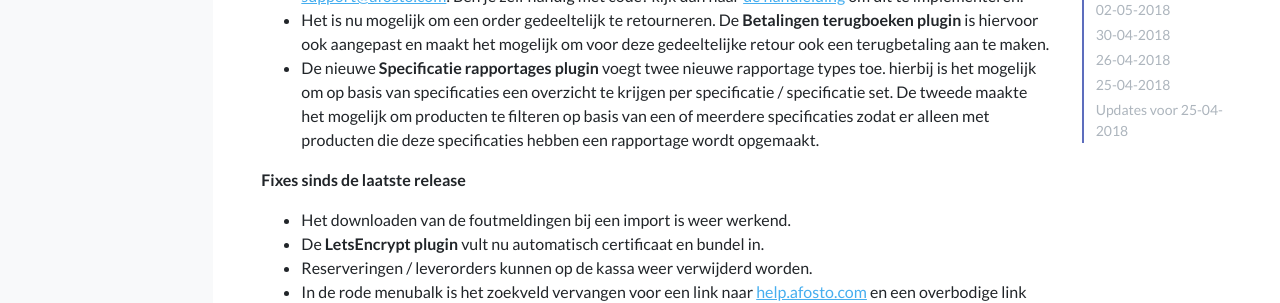
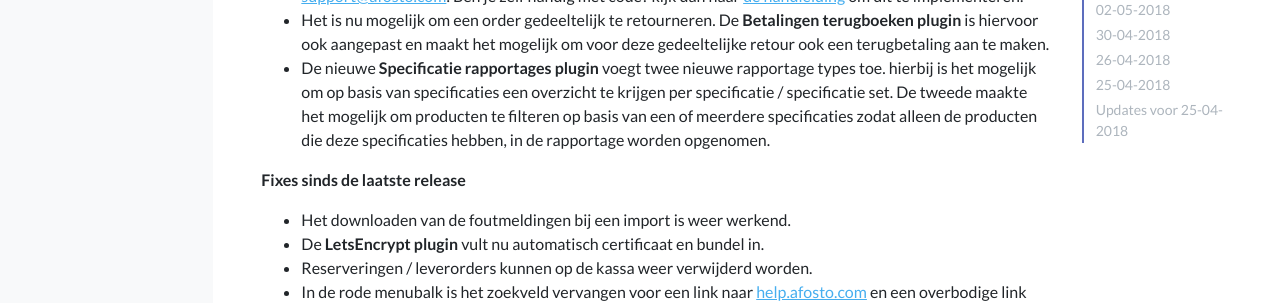
Before and after one commit to afosto/afosto-docs, a Jekyll site: the page built from updates.md, in a window 1280 px wide and 900 px high, scrolled down 526 px. Shown: the part 202-505 px from the top of the window. Built offline with Jekyll 4.4.1, drawn with Linux system fonts in a browser that asks for light colours.

Commit message:
changed text for specification reports

```diff
--- a/updates.md
+++ b/updates.md
@@ -21,7 +21,7 @@ redirect_from:
 
 - De **Facebook pixel plugin** is uitgebreid met een extra instelling. Er wordt dan extra data meegestuurd naar Facebook wanneer een klant een product aan de winkelwagen toevoegt. Om hier gebruik van te maken zijn aanpassingen aan de code van je webshop vereist. Neem contact op met je expert of met [support@afosto.com](mailto:support@afosto.com?subject=Aanvraag%20uitgebruide%20Facebook%20implementatie&body=Ik%20wil%20graag%20gebruik%20maken%20van%20de%20uitgebreide%20Facebook%20pixel%20implementatie). Ben je zelf handig met code? kijk dan naar [de handleiding](https://help.afosto.com/plugins/uitgebreide-facebook-pixel-implementatie){:target="_blank"} om dit te implementeren.
 - Het is nu mogelijk om een order gedeeltelijk te retourneren. De **Betalingen terugboeken plugin** is hiervoor ook aangepast en maakt het mogelijk om voor deze gedeeltelijke retour ook een terugbetaling aan te maken.
-- De nieuwe **Specificatie rapportages plugin** voegt twee nieuwe rapportage types toe. hierbij is het mogelijk om op basis van specificaties een overzicht te krijgen per specificatie / specificatie set. De tweede maakte het mogelijk om producten te filteren op basis van een of meerdere specificaties zodat er alleen met producten die deze specificaties hebben een rapportage wordt opgemaakt.
+- De nieuwe **Specificatie rapportages plugin** voegt twee nieuwe rapportage types toe. hierbij is het mogelijk om op basis van specificaties een overzicht te krijgen per specificatie / specificatie set. De tweede maakte het mogelijk om producten te filteren op basis van een of meerdere specificaties zodat alleen de producten die deze specificaties hebben, in de rapportage worden opgenomen.
 
 **Fixes sinds de laatste release**
 
```
